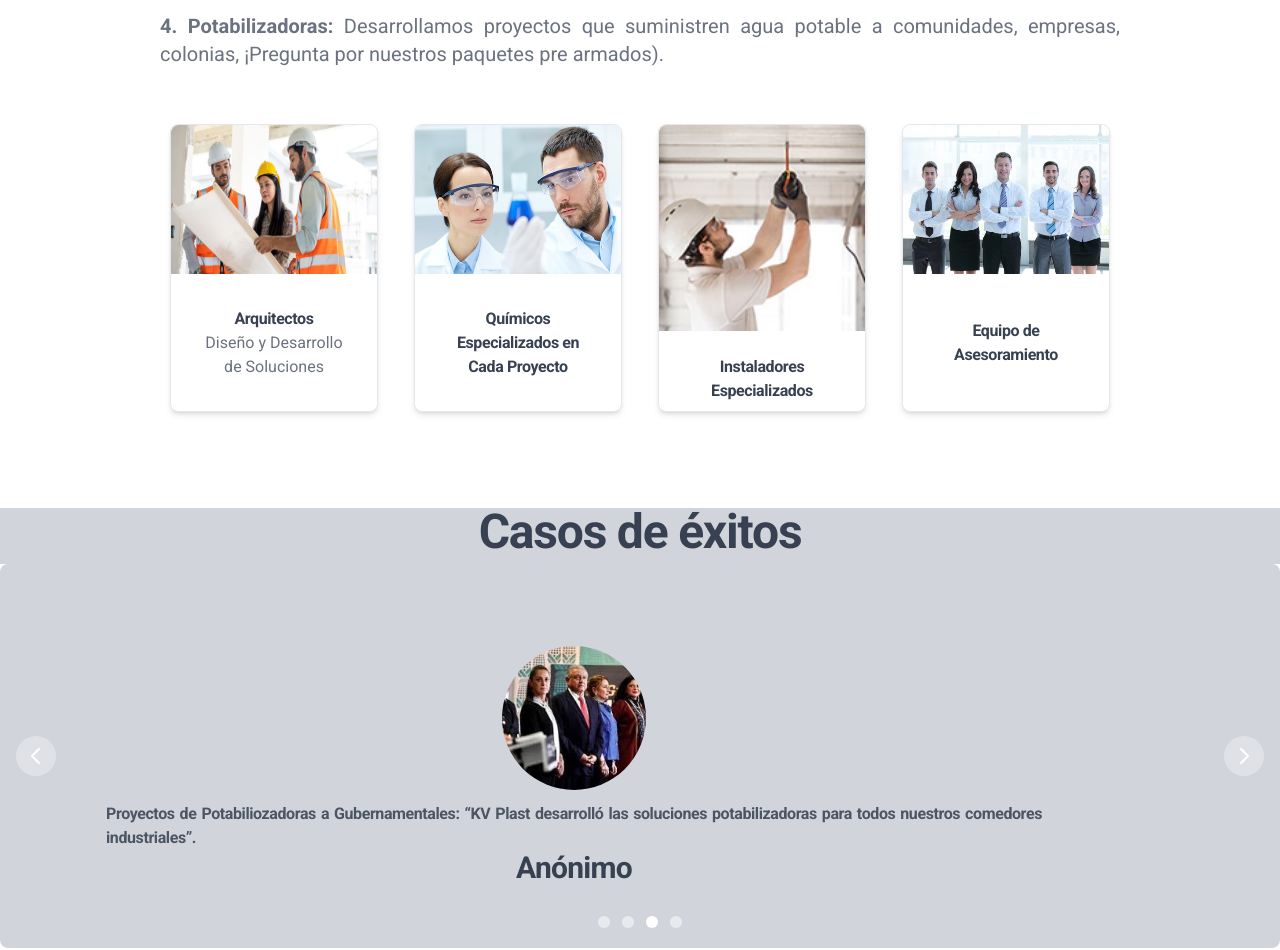
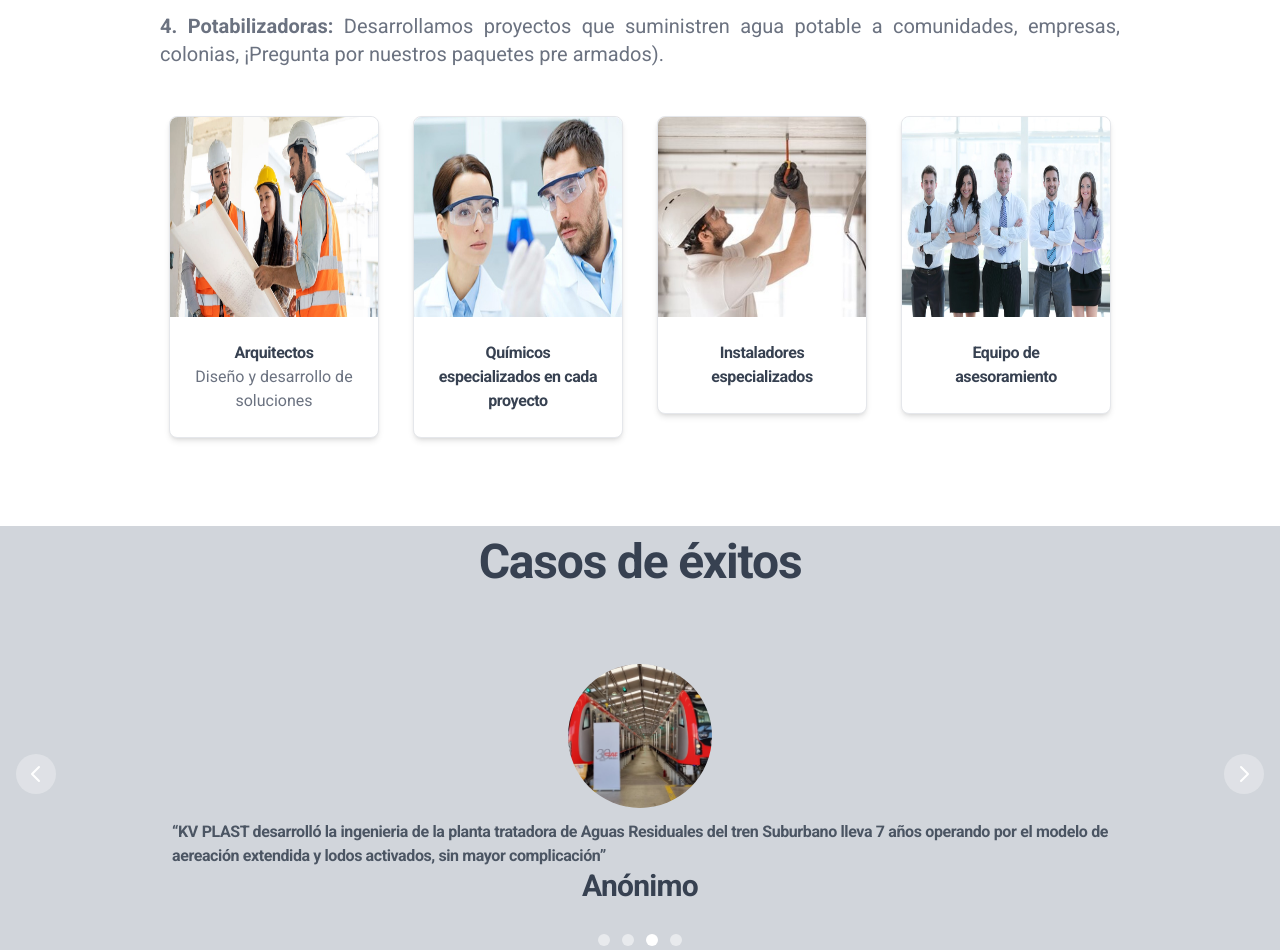
Before and after one commit to JhonE17/KVPLAST, a React (Vite) app: page / in a window 1280 px wide. Shown: the part 1208-2158 px from the top of the page. Built offline with nearby package versions, Linux system fonts and the light colour scheme.

Commit message:
fix styles about us and succes stories

```diff
--- a/src/About us/components/AboutUsItems.jsx
+++ b/src/About us/components/AboutUsItems.jsx
@@ -5,8 +5,8 @@ export const AboutUsItems = () => {
   return (
     <div className='grid grid-cols-1 justify-items-center lg:mx-40 md:grid-cols-4 gap-4 '>
       {teams.map((team, index) => (
-        <div key={index} className='md:my-4 my-4 md:w-52 md:h-auto'>
-          <Card className='md:w-52 h-72' imgAlt={team.occupations} imgSrc={team.image}>
+        <div key={index} className='m-2'>
+          <Card className='card-image ' imgAlt={team.occupations} imgSrc={team.image}>
             <div>
               <h5 className='text-base text-center font-semibold tracking-tight text-gray-700 '>
                 {team.occupations}
--- a/src/About us/data/team.js
+++ b/src/About us/data/team.js
@@ -1,6 +1,6 @@
 export const teams = [
   {
-    responsible: 'Diseño y Desarrollo de Soluciones',
+    responsible: 'Diseño y desarrollo de soluciones',
     image: 'assets/images/arquitectura.jpg',
     id: '1',
     occupations: 'Arquitectos',
@@ -9,18 +9,18 @@ export const teams = [
     responsible: '',
     image: 'assets/images/quimicos.jpg',
     id: '2',
-    occupations: 'Químicos Especializados en Cada Proyecto',
+    occupations: 'Químicos especializados en cada proyecto',
   },
   {
     responsible: '',
     image: 'assets/images/instaladores.jpg',
     id: '3',
-    occupations: 'Instaladores Especializados',
+    occupations: 'Instaladores especializados',
   },
   {
     responsible: '',
     image: 'assets/images/asesores.jpg',
     id: '4',
-    occupations: 'Equipo de Asesoramiento',
+    occupations: 'Equipo de asesoramiento',
   },
 ];
--- a/src/SuccessStories/components/SuccessStoriesItem.jsx
+++ b/src/SuccessStories/components/SuccessStoriesItem.jsx
@@ -1,22 +1,19 @@
 import { Carousel } from 'flowbite-react';
-import  {successStoriesItem}  from './data/successStories';
-
-
-
+import { successStoriesItem } from './data/successStories';
 
 export const SuccessStoriesItem = () => {
   return (
-    <><div id='casos-exitos'>
-      <h3 className='text-3xl h-14 mt-20 font-semibold text-center leading-none tracking-tight bg-gray-300 text-gray-700 md:text-4xl lg:text-5xl'>
+    <>
+      <div id='casos-exitos' className='scroll-smooth'>
+        <h3 className='text-3xl h-14 py-3 mt-20 font-semibold text-center leading-none tracking-tight bg-gray-300 text-gray-700 md:text-4xl lg:text-5xl'>
           Casos de éxitos
         </h3>
-      <div className='h-80 overflow-hidden sm:h-96 xl:h-96 2xl:h-96'>
-        <Carousel  >
+        <div className='h-80 overflow-hidden overscroll-none sm:h-96 xl:h-96 2xl:h-96'>
+          <Carousel className='carousel'>
             {successStoriesItem.map((exito, index) => (
               <div
                 key={index}
                 className='flex md:h-full h-extend flex-col place-content-center items-center content-center justify-center mb-4 bg-gray-300 '>
-
                 <img
                   src={exito.profile_picture}
                   className='rounded-full mb-3 w-16 h-16 mt-5 md:w-36 md:h-36 object-cover'
--- a/src/components/GalleryWithSlider.jsx
+++ b/src/components/GalleryWithSlider.jsx
@@ -12,7 +12,7 @@ const images = [
 
 export const GalleryWithSlider = () => {
   return (
-    <div className='h-72 overflow-hidden rounded-lg md:h-130'>
+    <div className='h-72 overflow-hidden overscroll-none rounded-lg md:h-130'>
       <Carousel>
         {images.map((image, index) => (
         <div key={index} className='sm:max-w-full md:max-w-2/3 h-auto'>
--- a/src/index.css
+++ b/src/index.css
@@ -7,24 +7,29 @@ ion-icon{
   font-size: 24px;
 }
 
-.rounded-t-lg{
+/* .rounded-t-lg{
   height: 25rem;
+} */
+
+.carousel > div{
+  border-radius: 0 0 0.5rem 0.8rem ;
+}
+.card-image{
+  width: 210px;
+  /* height: 200px; */
 }
 
-/* .whatsapp {
-  position:fixed;
-  width:70px;
-  height:70px;
-  bottom:40px;
-  right:15px;
-  background-color:#25d366;
-  color:#FFF;
-  border-radius:50px;
-  text-align:center;
-  font-size:30px;
-  z-index:100;
+.card-image img {
+  height: 200px;
+  width: 280px;
+
 }
-
-.whatsapp-icon {
-  margin-top:10px;
-} */
+@media only screen and (max-width: 640px) {
+  .card-image{
+    width: 350px;
+  }
+  .card-image img {
+    height: 200px;
+    width: 350px ;
+  }
+}
```
Also changed, not shown: public/assets/images/instaladores.jpg. Lines whose indentation alone changed are shown as unchanged.
